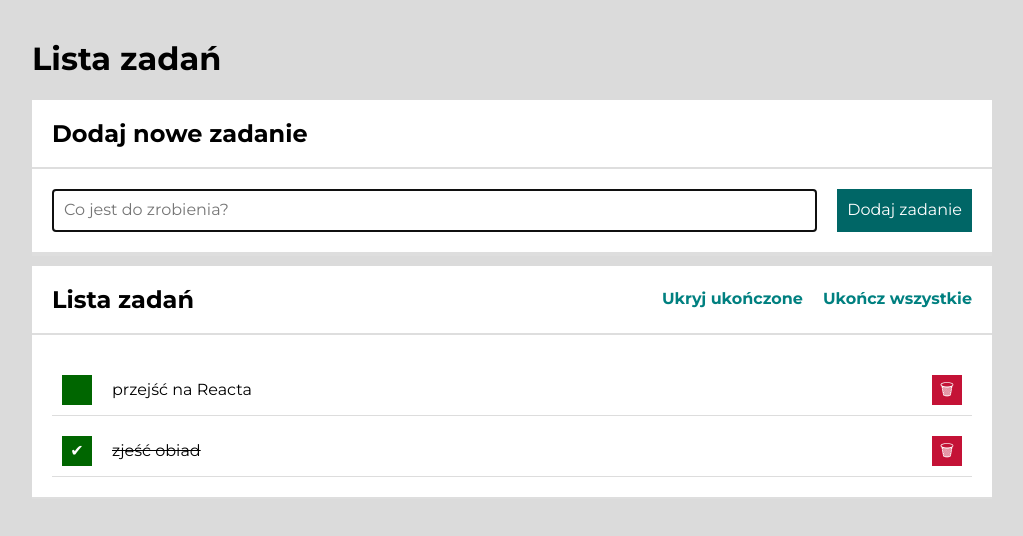
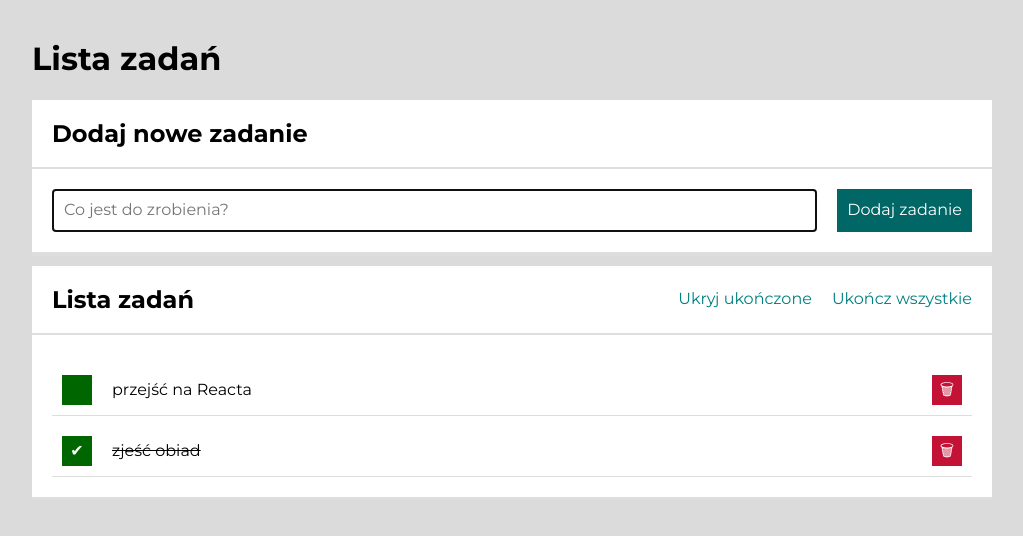
Before and after one commit to MaciejUrny/todos-list-react, a React (Create React App) app: page / in a window 1280 px wide. Shown: the top 536 px of the page, without its empty margins (128-1151 px from the left). Built offline with nearby package versions, Linux system fonts and the light colour scheme.

Commit message:
button style changed

```diff
--- a/src/Buttons/style.css
+++ b/src/Buttons/style.css
@@ -10,7 +10,6 @@
 }
 
 .buttons__button {
-    font-weight: bold;
     color: hsl(180, 100%, 25%);
     background-color: transparent;
     border: none;
@@ -27,6 +26,6 @@
     color: hsl(180, 100%, 35%);
 }
 
-*:disabled {
+.buttons__button:disabled {
     color: #ccc;
 }
```
